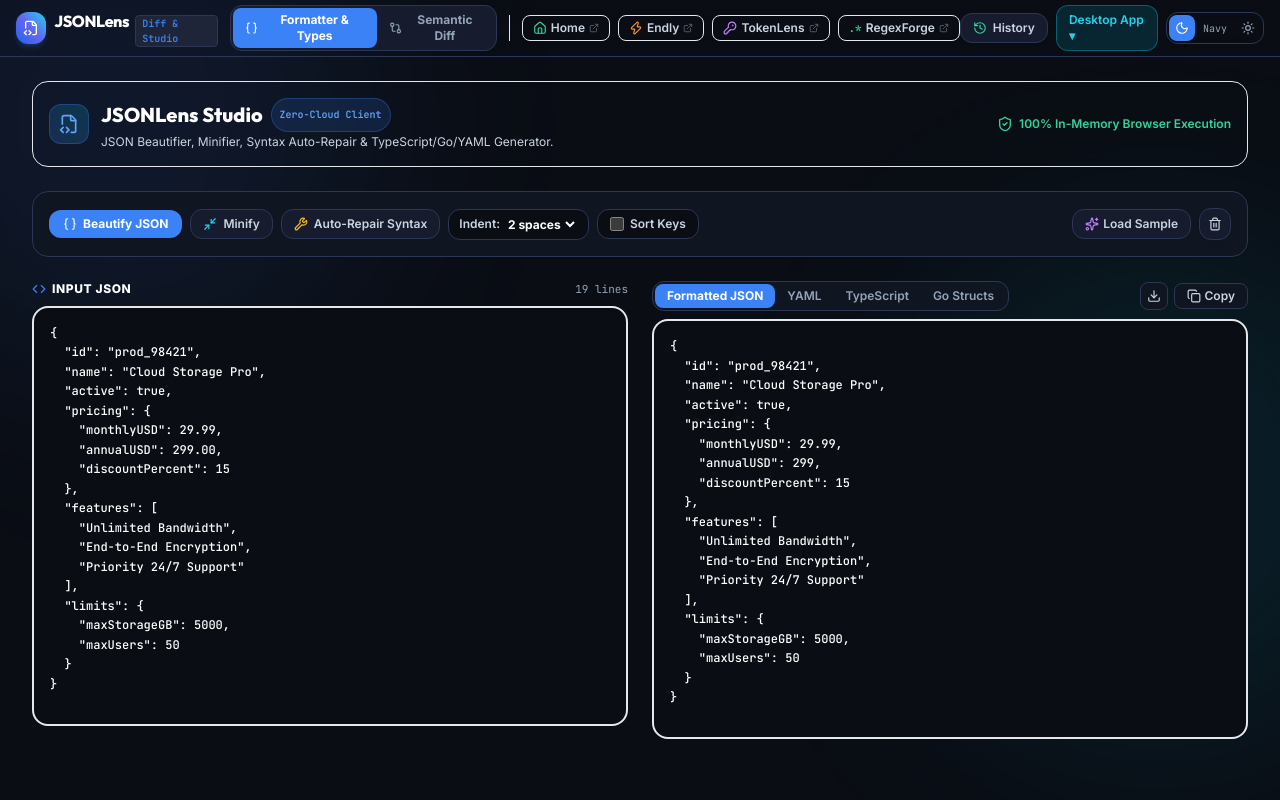
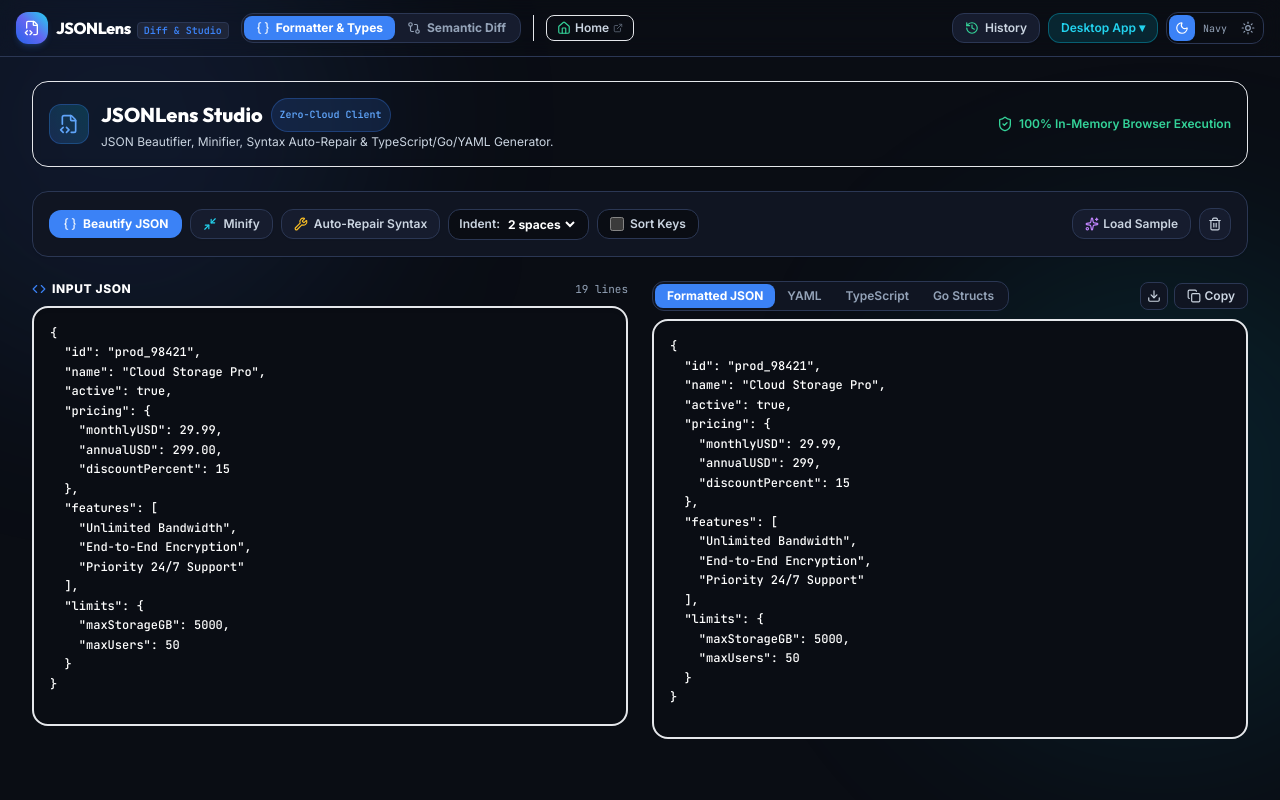
Before and after one commit to rjnarwal/jsonlens, a React (Vite) app: page / in a window 1280 px wide. Shown: the top 800 px of the page. Built offline with nearby package versions, Linux system fonts and the light colour scheme.

Commit message:
feat(nav): keep only Home link and Desktop download on web

```diff
--- a/src/components/Navbar.tsx
+++ b/src/components/Navbar.tsx
@@ -82,7 +82,7 @@
             </button>
           </div>
 
-          {/* Ecosystem Links (Shown ONLY on Web, hidden on Desktop App) */}
+          {/* Grassroot Digital Home Link (Shown ONLY on Web, hidden on Desktop App) */}
           {!isDesktop && (
             <div className="hidden lg:flex items-center space-x-2 pl-3 border-l border-border/60">
               <a
@@ -94,42 +94,6 @@
               >
                 <Home className="w-3.5 h-3.5 text-emerald-400 group-hover:scale-110 transition-transform" />
                 <span>Home</span>
-                <ExternalLink className="w-2.5 h-2.5 opacity-60 text-text-muted" />
-              </a>
-
-              <a
-                href="https://endly.grassroot.digital"
-                target="_blank"
-                rel="noopener noreferrer"
-                className="flex items-center space-x-1 px-2.5 py-1 rounded-lg text-xs font-semibold text-text-secondary hover:text-text-primary hover:bg-background-tertiary transition-colors border border-border/50 hover:border-orange-500/40 group"
-                title="Launch Endly API Client"
-              >
-                <Zap className="w-3.5 h-3.5 text-orange-400 group-hover:scale-110 transition-transform" />
-                <span>Endly</span>
-                <ExternalLink className="w-2.5 h-2.5 opacity-60 text-text-muted" />
-              </a>
-
-              <a
-                href="https://tokenlens.grassroot.digital"
-                target="_blank"
-                rel="noopener noreferrer"
-                className="flex items-center space-x-1 px-2.5 py-1 rounded-lg text-xs font-semibold text-text-secondary hover:text-text-primary hover:bg-background-tertiary transition-colors border border-border/50 hover:border-purple-500/40 group"
-                title="Launch TokenLens JWT Studio"
-              >
-                <KeyRound className="w-3.5 h-3.5 text-purple-400 group-hover:scale-110 transition-transform" />
-                <span>TokenLens</span>
-                <ExternalLink className="w-2.5 h-2.5 opacity-60 text-text-muted" />
-              </a>
-
-              <a
-                href="https://regexforge.grassroot.digital"
-                target="_blank"
-                rel="noopener noreferrer"
-                className="flex items-center space-x-1 px-2.5 py-1 rounded-lg text-xs font-semibold text-text-secondary hover:text-text-primary hover:bg-background-tertiary transition-colors border border-border/50 hover:border-emerald-500/40 group"
-                title="Launch RegexForge Visual Studio"
-              >
-                <span className="text-[11px] font-mono font-bold text-emerald-400">.*</span>
-                <span>RegexForge</span>
                 <ExternalLink className="w-2.5 h-2.5 opacity-60 text-text-muted" />
               </a>
             </div>
```
